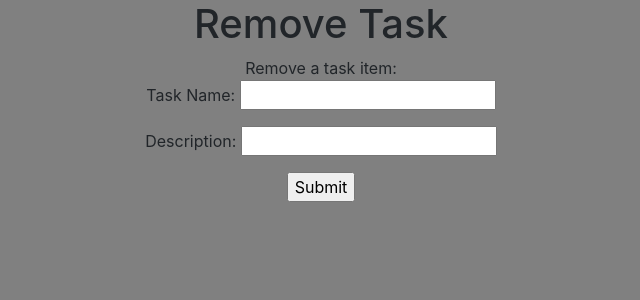
After one commit to hewich/team-2-05, a Flask app: page /remove in a window 1280 px wide. The commit adds this page. Shown: the top 300 px of the page, without its empty margins (319-959 px from the left). Run offline with Flask 2, Linux system fonts and the light colour scheme; data that the repository does not hold is empty; some libraries are stand-ins or nearby versions.

Commit message:
created a remove page

```diff
--- a/TaskOrganizer/myapp/routes.py
+++ b/TaskOrganizer/myapp/routes.py
@@ -109,3 +109,16 @@ def view():
 
         return redirect(url_for('view'))
     return render_template('view.html', title=title, form=form, tasks=tasks)
+
+@app.route('/remove', methods=['GET', 'POST'])
+def remove():
+    title = 'Remove | Task Organizer'
+    tasks = Task.query.all()
+
+    form = TaskForm()
+    if form.validate_on_submit():
+        db.session.add(tasks)
+        db.session.commit()
+
+        return redirect(url_for('remove'))
+    return render_template('remove.html', title=title, form=form, tasks=tasks)
--- a/TaskOrganizer/myapp/templates/landing.html
+++ b/TaskOrganizer/myapp/templates/landing.html
@@ -14,9 +14,14 @@
 </div>
 <body class="text-center">
 <h1>Welcome {{current_user.username}}</h1>
+<p>
 <a href="/add">Add Task</a>
+</p>
 <p>
 <a href="/view">View Task</a>
+</p>
+<p>
+<a href="/remove">Remove Task</a>
 </p>
 </body>
 
--- /dev/null
+++ b/TaskOrganizer/myapp/templates/remove.html
@@ -0,0 +1,25 @@
+{% extends "base.html"%}
+{% block content %}
+    <div class= "text-center">
+         <h1> Remove Task </h1>
+
+       Remove a task item:
+        <form action="/view" method="POST">
+            {{form.hidden_tag()}}
+            <p>
+                Task Name: <input type="text" name = 'task_name'>
+
+            </p>
+
+            <p>
+                 Description: <input type="text" name = 'description'>
+            </p>
+
+
+            <p>{{form.submit()}}</p>
+
+        </form>
+
+   </div>
+
+{% endblock %}
```
